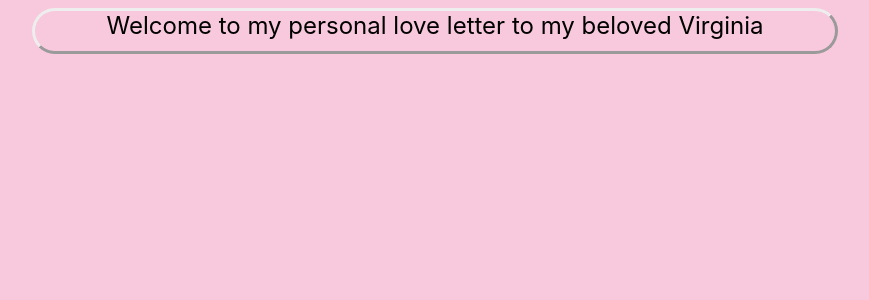
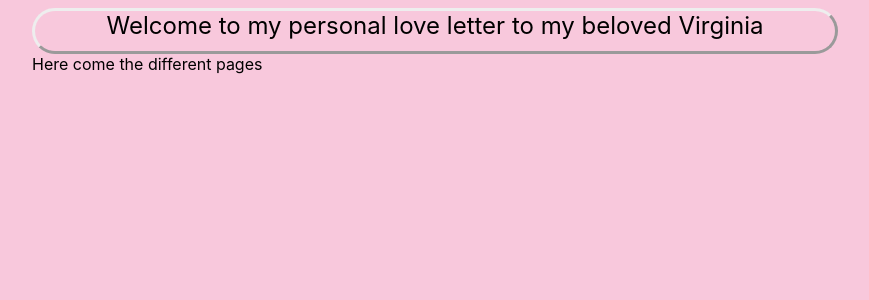
Before and after one commit to RobbyCL21/valentinevir, a React (Create React App) app: page / in a window 1280 px wide. Shown: the top 300 px of the page, without its empty margins (205-1074 px from the left). Built offline with nearby package versions, Linux system fonts and the light colour scheme.

Commit message:
the different pages

```diff
--- a/src/App.js
+++ b/src/App.js
@@ -3,9 +3,14 @@ import './App.css';
 
 function App() {
   return (
-    <div className="App">
-      Welcome to my personal love letter to my beloved Virginia
-    </div>
+    <>
+      <div className="App">
+        Welcome to my personal love letter to my beloved Virginia
+      </div>
+      <div className="DifferentPages">
+        Here come the different pages
+      </div>
+    </>
   );
 }
 
```
